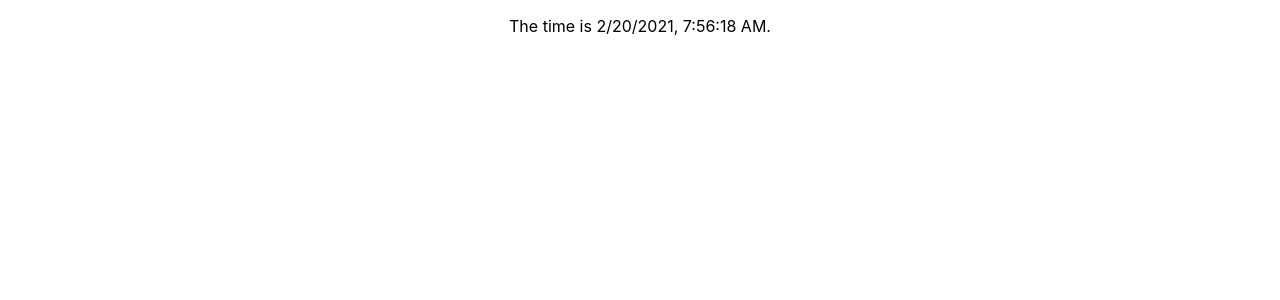
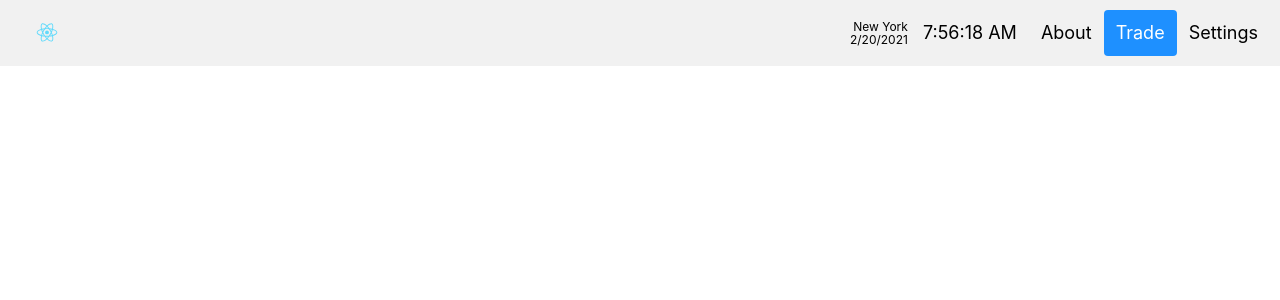
Before and after one commit to pnoebauer/stock-screener-website, a React (Create React App) app: page / in a window 1280 px wide. Shown: the top 300 px of the page. Built offline with nearby package versions, Linux system fonts and the light colour scheme.

Commit message:
clock component to return date or time based on props

```diff
--- a/src/App.js
+++ b/src/App.js
@@ -2,14 +2,10 @@
 import './App.css';
 import Header from './components/header.component';
 
-import Clock from './components/clock.component';
-
-
 function App() {
   return (
     <div className="App">
-
-      <Clock></Clock>
+      <Header></Header>
     </div>
   );
 }
--- a/src/components/clock.component.jsx
+++ b/src/components/clock.component.jsx
@@ -1,17 +1,29 @@
 import React from 'react';
 
 class Clock extends React.Component {
+
   constructor(props) {
     super(props);
     this.state = {
-      time: new Date().toLocaleString()
+      dateTime: this.convertDateTime()
     };
+  }
+
+  convertDateTime() {
+    const {type} = this.props;
+
+    if (type === 'time') {
+        return new Date().toLocaleTimeString()
+    }
+    else {
+        return new Date().toLocaleDateString()
+    }
   }
 
   //method that updates the time property of state to the current time
   tick() {
     this.setState({
-      time: new Date().toLocaleString()
+        dateTime: this.convertDateTime()
     });
   }
 
@@ -26,10 +38,11 @@ class Clock extends React.Component {
   }
 
   render() {
+    const {dateTime} = this.state;
     return (
-      <p className="App-clock">
-        The time is {this.state.time}.
-      </p>
+      <span>
+          {dateTime}
+      </span>
     );
   }
 }
--- a/src/components/header.component.jsx
+++ b/src/components/header.component.jsx
@@ -2,6 +2,7 @@ import React from 'react';
 
 import { ReactComponent as Logo } from '../logo.svg';
 
+import Clock from './clock.component';
 import './header.styles.css';
 
 
@@ -10,15 +11,17 @@ const Header = () => (
   {/* <a href="#default" class="logo">CompanyLogo</a> */}
   <Logo className="logo"/>
   <div className="header-right">
-      <div className="zone-date">
-          <div className="date">
-              15/02/2021
+      <div className="container">
+          <div id="zone">
+              <span>New York</span>
           </div>
-          <div className="zone">
-              New York
+          <div id="date">
+            <Clock type={'date'}></Clock>
           </div>
       </div>
-      <div className="time">21:05:12</div>
+      <div id="time">
+        <Clock type={'time'}></Clock>
+      </div>
       <a href="#about">About</a>
       <a className="active" href="#trade">Trade</a>
       <a href="#settings">Settings</a>
--- a/src/components/header.styles.css
+++ b/src/components/header.styles.css
@@ -15,31 +15,34 @@
   font-size: 18px;
   line-height: 26px;
   border-radius: 4px;
-/* background: yellow; */
+  /* background: yellow; */
 }
 
-.zone-date {
+.header-right .container {
   /* background: red; */
   display: flex;
   flex-direction: column;
+  align-items: flex-end;
+  padding-right: 3px;
 }
 
-div .date, div .zone {
+#zone {
   font-size: 12px;
   padding: 0;
   line-height: 13px;
+  /* background: blue; */
+  /* align-self: flex-end; */
 }
 
-div .date {
+#date {
+  font-size: 12px;
+  padding: 0;
+  line-height: 13px;
   /* justify-self: end; */
   /* align-self: center; */
   /* background: orange; */
 }
 
-div .zone {
-  /* background: blue; */
-  align-self: flex-start;
-}
 
 /* Style the logo link (notice that we set the same value of line-height and font-size to prevent the header to increase when the font gets bigger */
 .logo {
```
Also changed, not shown: src/components/superseded/header.component copy.jsx (renamed from src/components/header.component copy.jsx), src/components/superseded/header.styles copy.css (renamed from src/components/header.styles copy.css), src/components/superseded/header2.component.jsx (renamed from src/components/header2.component.jsx), src/components/superseded/header2.styles.css (renamed from src/components/header2.styles.css).
